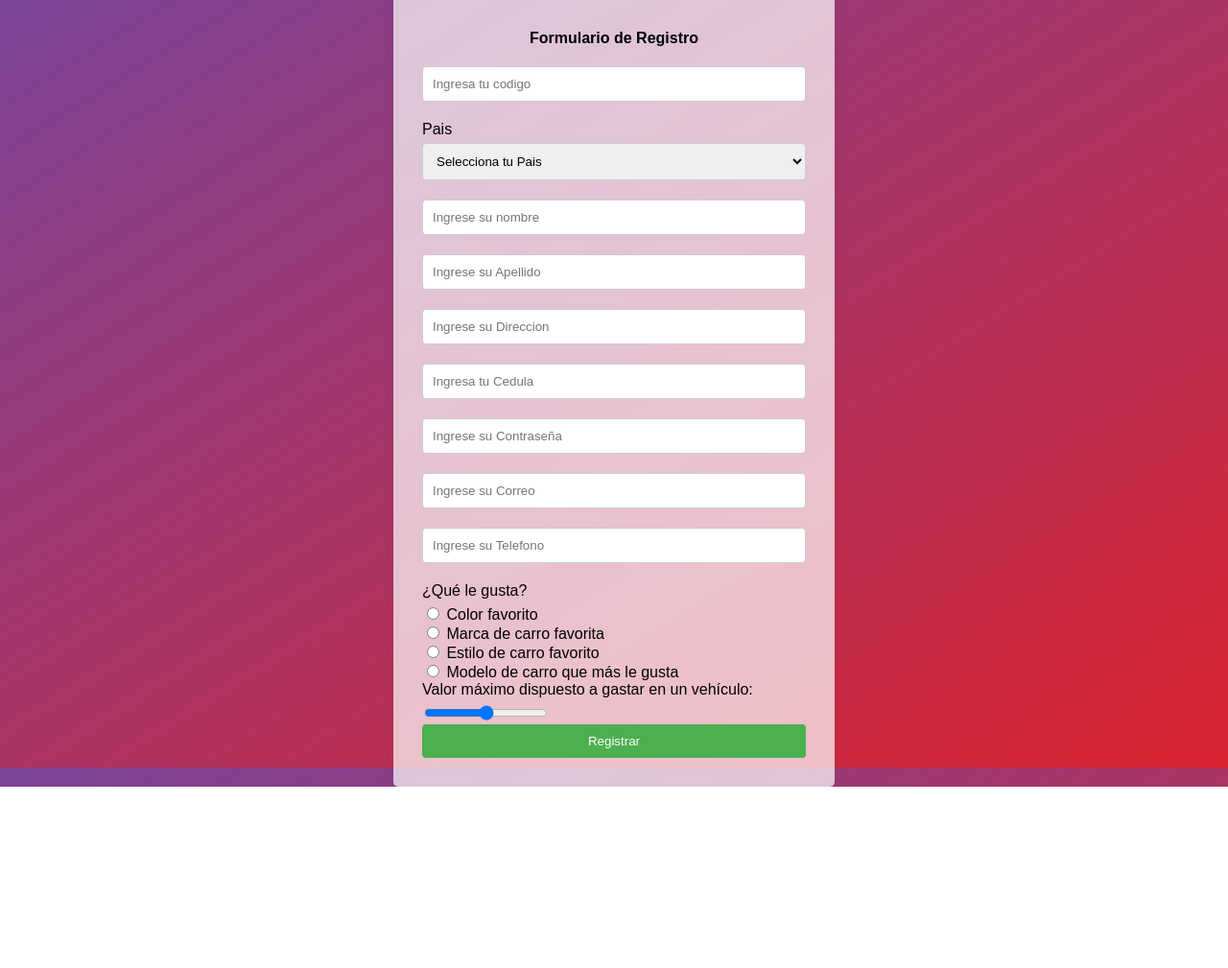
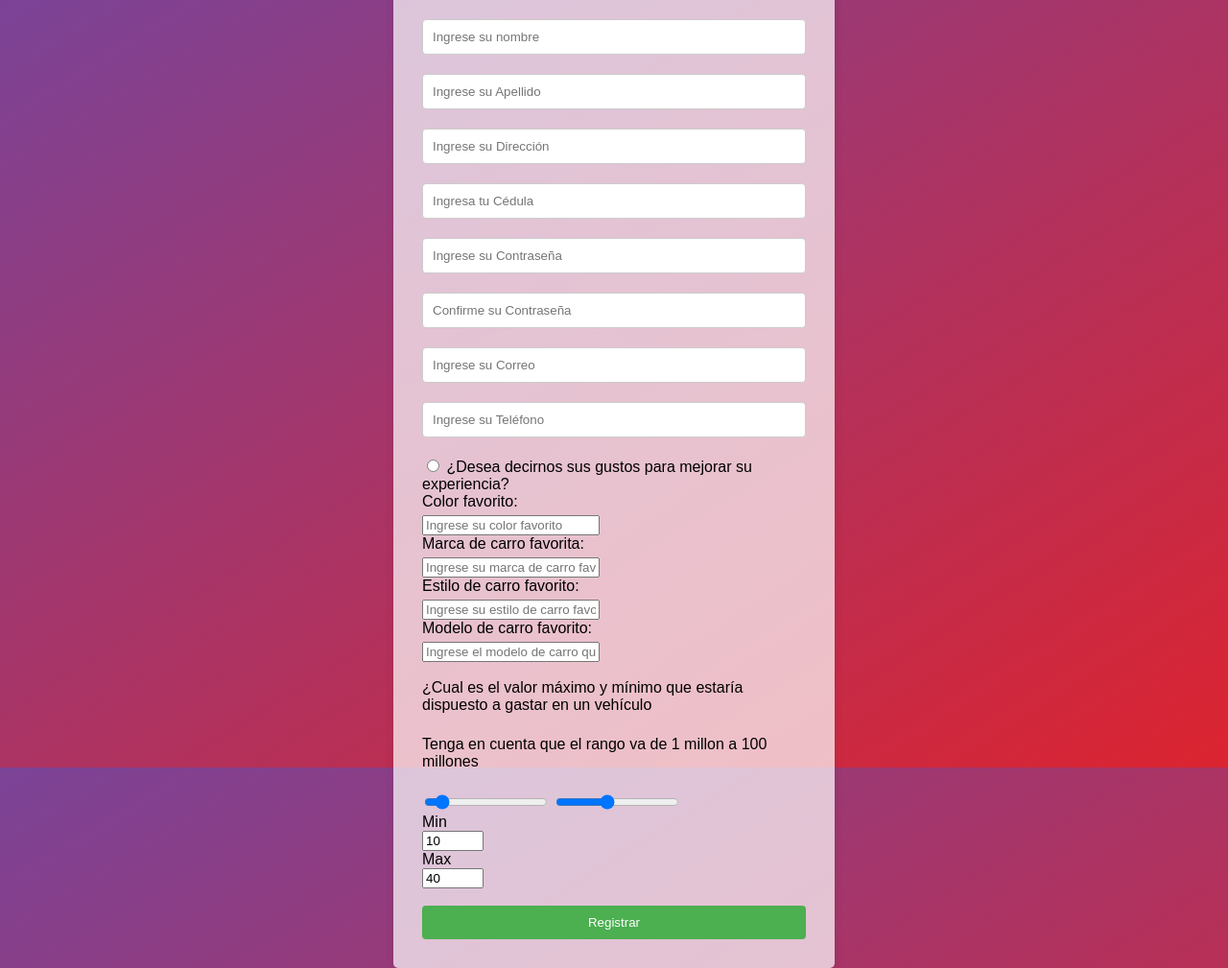
Before and after one commit to M1guelJ4imes/Taller-4web, a plain HTML site: page Formulario/Formulario.html in a window 1280 px wide. Shown: the whole page at 96% size. Before the commit the page ends 820 px from the top, so only its background shows below. Drawn offline with Linux system fonts and the light colour scheme.

Commit message:
Actualizacion del htm agregando el type=radio

```diff
--- a/Formulario/Formulario.html
+++ b/Formulario/Formulario.html
@@ -8,13 +8,13 @@
 </head>
 
 <body>
-    <form>
+    <form id="registroForm">
         <section class="form-re">
             <h4>Formulario de Registro</h4>
-            <input class="controls" required="" type="text" name="number" id="number" placeholder="Ingresa tu codigo">
-            <label for="Pais">Pais</label>
-            <select class="controls" name="Pais" id="Pais">
-                <option value="" disabled selected hidden>Selecciona tu Pais</option>
+            <input class="controls" required type="text" name="number" id="number" placeholder="Ingresa tu código">
+            <label for="Pais">País</label>
+            <select class="controls" name="Pais" id="Pais" required>
+                <option value="" disabled selected hidden>Selecciona tu País</option>
                 <option value="Argentina">Argentina</option>
                 <option value="Bolivia">Bolivia</option>
                 <option value="Brasil">Brasil</option>
@@ -27,25 +27,53 @@
                 <option value="Uruguay">Uruguay</option>
                 <option value="Venezuela">Venezuela</option>
             </select>
-            <input class="controls" required="" type="text" name="Nombre" id="Nombre" placeholder="Ingrese su nombre">
-            <input class="controls" required="" type="text" name="Apllido" id="Apellido" placeholder="Ingrese su Apellido">
-            <input class="controls" required="" type="text" name="Direccion" id="Direccion" placeholder="Ingrese su Direccion">
-            <input class="controls" required="" type="text" name="Cedula" id="Cedula" placeholder="Ingresa tu Cedula">
-            <input class="controls" required="" type="password" name="contraseña" id="contraseña" placeholder="Ingrese su Contraseña">
-            <input class="controls" required="" type="email" name="email" id="email" placeholder="Ingrese su Correo">
-            <input class="controls" required="" type="tel" name="telefo" id="telefo" placeholder="Ingrese su Telefono">
+            <input class="controls" required type="text" name="Nombre" id="Nombre" placeholder="Ingrese su nombre">
+            <input class="controls" required type="text" name="Apellido" id="Apellido" placeholder="Ingrese su Apellido">
+            <input class="controls" required type="text" name="Direccion" id="Direccion" placeholder="Ingrese su Dirección">
+            <input class="controls" required type="text" name="Cedula" id="Cedula" placeholder="Ingresa tu Cédula">
+            <input class="controls" required type="password" name="contraseña" id="contraseña" placeholder="Ingrese su Contraseña">
+            <input class="controls" required type="password" name="confirmarContraseña" id="confirmarContraseña" placeholder="Confirme su Contraseña">
+            <input class="controls" required type="email" name="email" id="email" placeholder="Ingrese su Correo">
+            <input class="controls" required type="tel" name="telefono" id="telefono" placeholder="Ingrese su Teléfono">
+            <input type="radio" name="gustos" value="color" id="colorRadio"> ¿Desea decirnos sus gustos para mejorar su experiencia?<br>
 
-            <label for="gustos">¿Qué le gusta?</label>
-            <input type="radio" name="gustos" value="color" id="colorRadio"> Color favorito<br>
-            <input type="radio" name="gustos" value="marca" id="marcaRadio"> Marca de carro favorita<br>
-            <input type="radio" name="gustos" value="estilo" id="estiloRadio"> Estilo de carro favorito<br>
-            <input type="radio" name="gustos" value="modelo" id="modeloRadio"> Modelo de carro que más le gusta<br>
 
-            <label for="valorCarro">Valor máximo dispuesto a gastar en un vehículo:</label>
-            <input type="range" id="valorCarro" name="valorCarro" min="0" max="100000" step="1000">
+            <section class="colorInput" id="colorInput">
+                <!-- Campo para color favorito -->
+                <label for="colorFavorito">Color favorito:</label>
+                <input type="text" name="colorFavorito" id="colorFavorito" placeholder="Ingrese su color favorito"><br>
+                <label for="marcaCarro">Marca de carro favorita:</label>
+                <input type="text" name="marcaCarro" id="marcaCarro" placeholder="Ingrese su marca de carro favorita"><br>
+                <label for="estiloCarro">Estilo de carro favorito:</label>
+                <input type="text" name="estiloCarro" id="estiloCarro" placeholder="Ingrese su estilo de carro favorito"><br>
+                <label for="modeloCarro">Modelo de carro favorito:</label>
+                <input type="text" name="modeloCarro" id="modeloCarro" placeholder="Ingrese el modelo de carro que más le gusta"><br>
+
+                <br><label for="gustos">¿Cual es el valor máximo y mínimo que estaría dispuesto a gastar en un vehículo</label><br>
+                <label for="gustos">Tenga en cuenta que el rango va de 1 millon a 100 millones</label><br>
+                <div class="range_container">
+
+                  <div class="sliders_control">
+                      <input id="fromSlider" type="range" value="10" min="0" max="100"/>
+                      <input id="toSlider" type="range" value="40" min="0" max="100"/>
+                  </div>
+                  <div class="form_control">
+                      <div class="form_control_container">
+                          <div class="form_control_container__time">Min</div>
+                          <input class="form_control_container__time__input" type="number" id="fromInput" value="10" min="0" max="100"/>
+                      </div>
+                      <div class="form_control_container">
+                          <div class="form_control_container__time">Max</div>
+                          <input class="form_control_container__time__input" type="number" id="toInput" value="40" min="0" max="100"/>
+                      </div>
+                  </div>
+              </div>
+            </section><br>
 
             <input class="boton" type="submit" value="Registrar">
         </section>
     </form>
+
+    <script src="script.js"></script>
 </body>
 </html>
```
